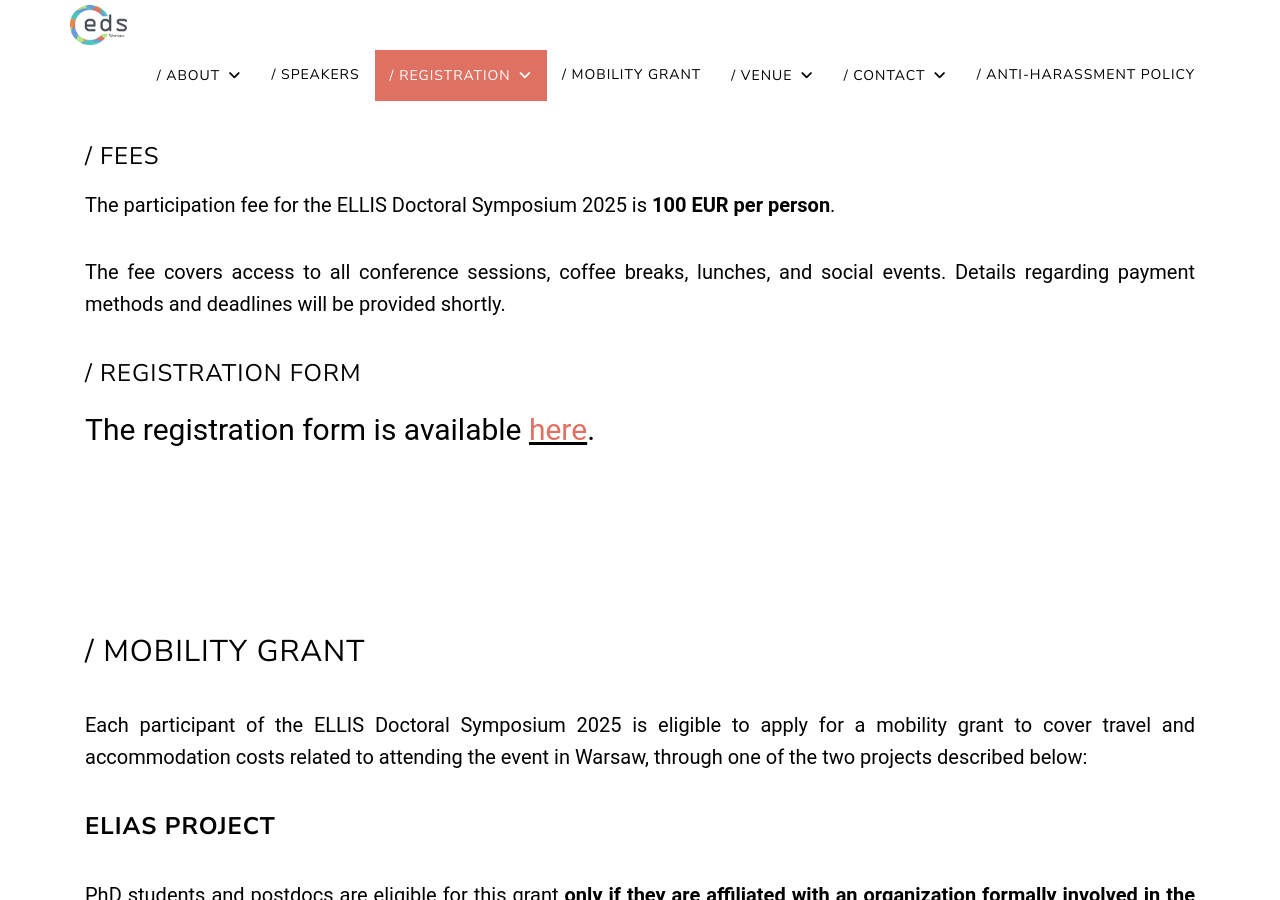
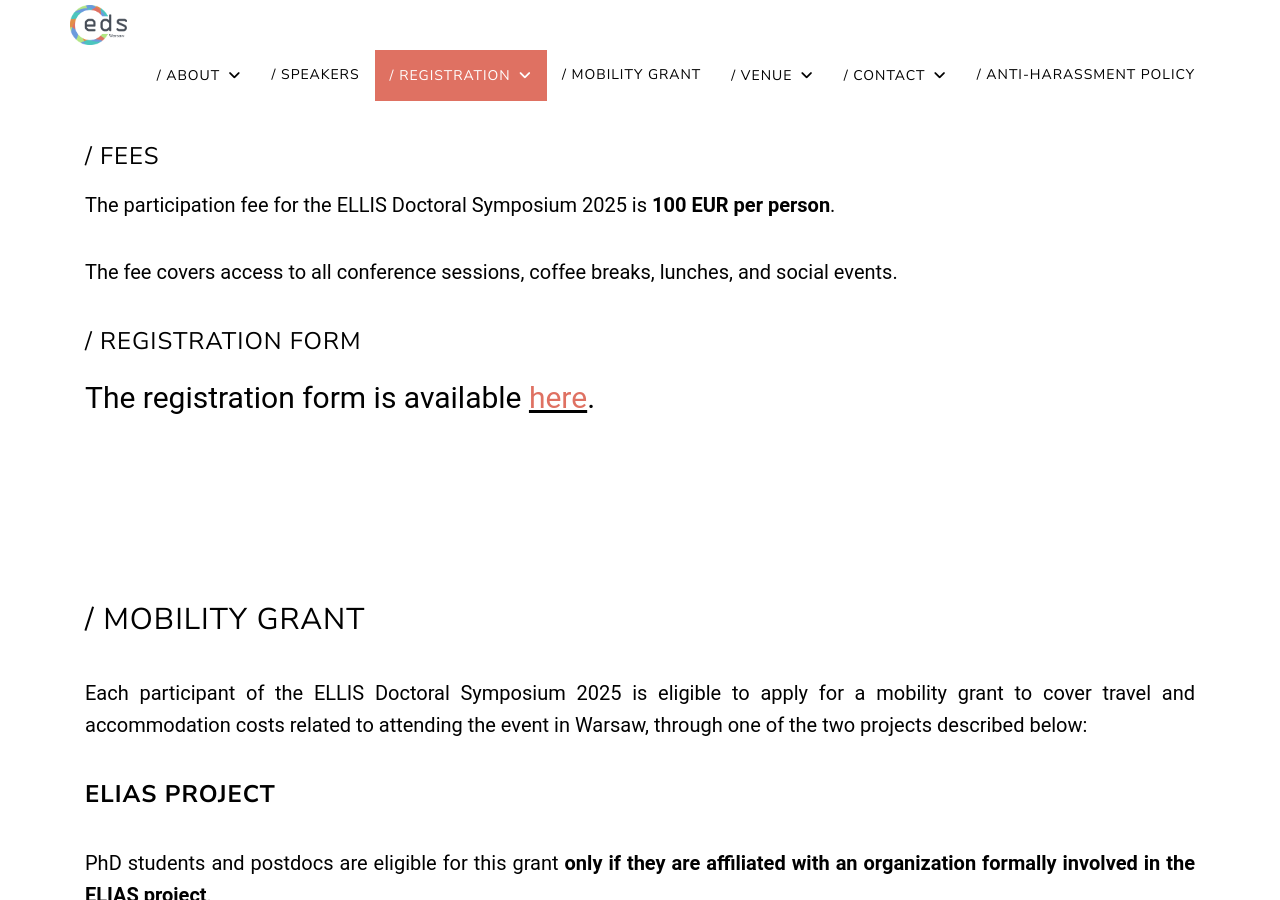
Before and after one commit to eds2025/eds2025.github.io, a Jekyll site: the page built from index.html, in a window 1280 px wide and 900 px high, scrolled down 7358 px. Built offline with Jekyll 4.4.1, drawn with Linux system fonts in a browser that asks for light colours.

Commit message:
fees deadline removed

```diff
--- a/_includes/home/registration.html
+++ b/_includes/home/registration.html
@@ -162,7 +162,6 @@
 
             <p>
                 The fee covers access to all conference sessions, coffee breaks, lunches, and social events.
-                Details regarding payment methods and deadlines will be provided shortly.
             </p>
             <h3 id="registration-form" class="about-subsection"> / Registration form</h3>
             <p style="font-size: 30px;">
```
